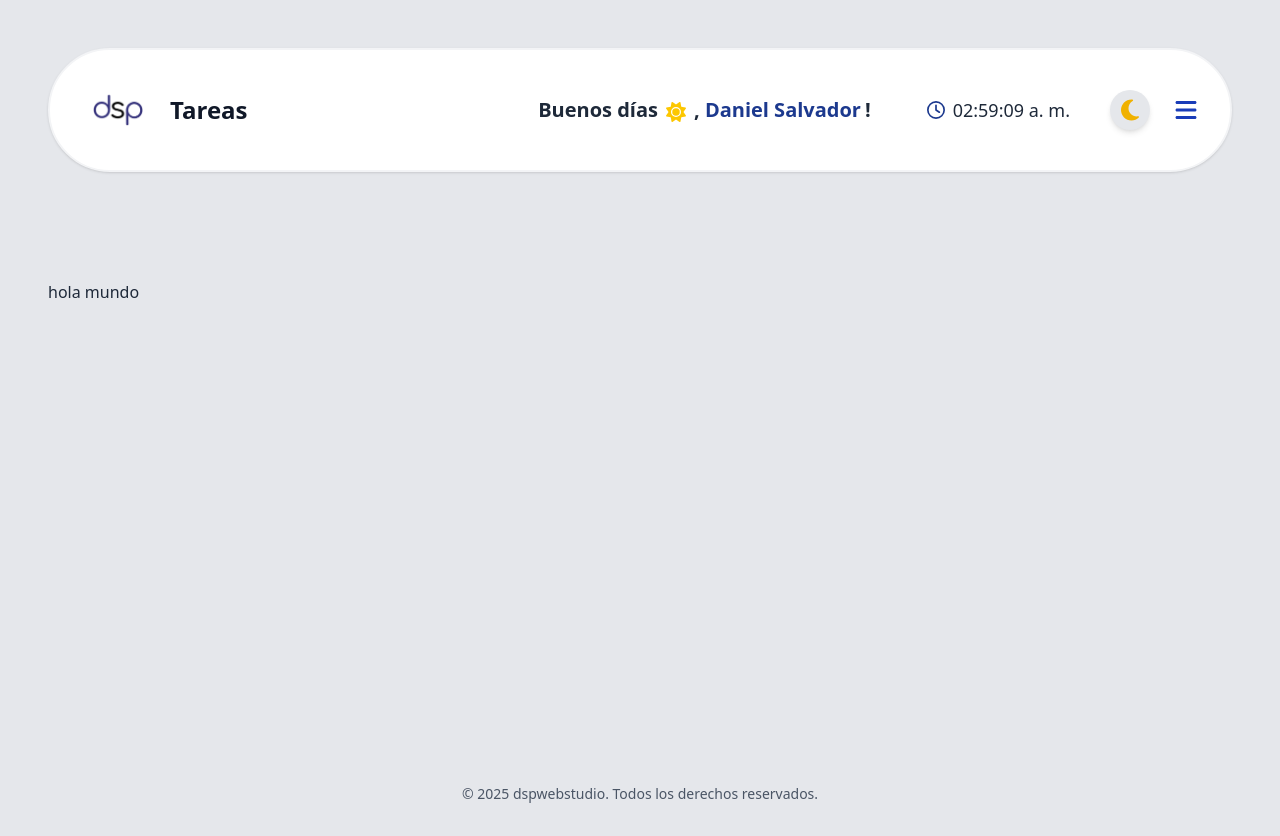
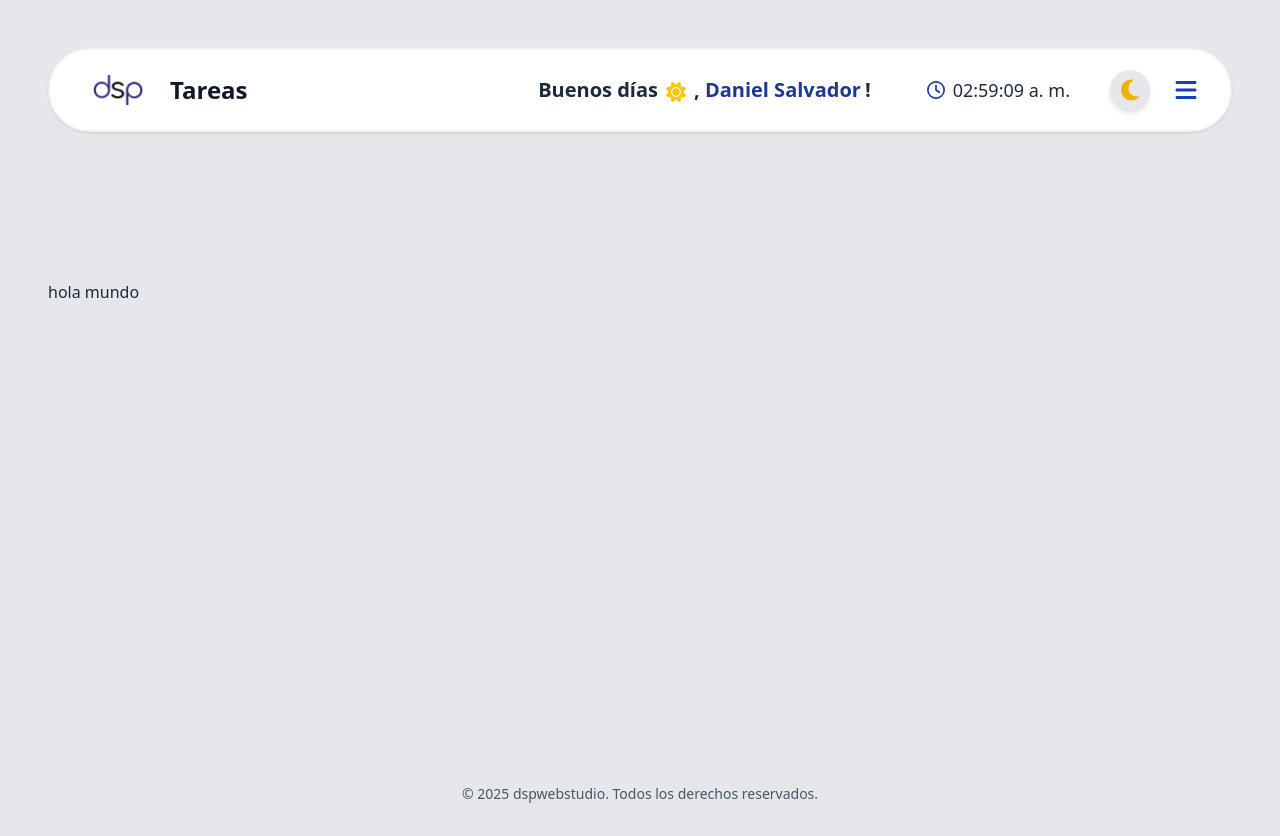
Before and after one commit to dspwebstudiomx/dashboard, a React (Vite) app: page /tareas in a window 1280 px wide. Built offline with nearby package versions, Linux system fonts and the light colour scheme.

Commit message:
feat: ajustar estilos del contenedor del encabezado para mejorar la presentación

```diff
--- a/src/components/Menus/Header.jsx
+++ b/src/components/Menus/Header.jsx
@@ -126,7 +126,7 @@ const Header = ({ toggleSidebar, title }) => {
         {/* Contenedor interno del encabezado */}
         <div
           id="contenedor interno"
-          className="header-container flex justify-between items-center h-full px-8 sm:rounded-full bg-white dark:bg-gray-800 border-b-blue-900 shadow-sm border-2 md:border-gray-100 md:dark:border-gray-700 py-6">
+          className="header-container flex justify-between items-center h-full px-8 sm:rounded-full bg-white dark:bg-gray-800 border-b-blue-900 shadow-sm md:border-2 md:border-gray-100 md:dark:border-gray-700 py-4 md:py-1">
           {/* Logo y título */}
           <div className="header-logo-container flex items-center gap-4 justify-center">
             <a
```
